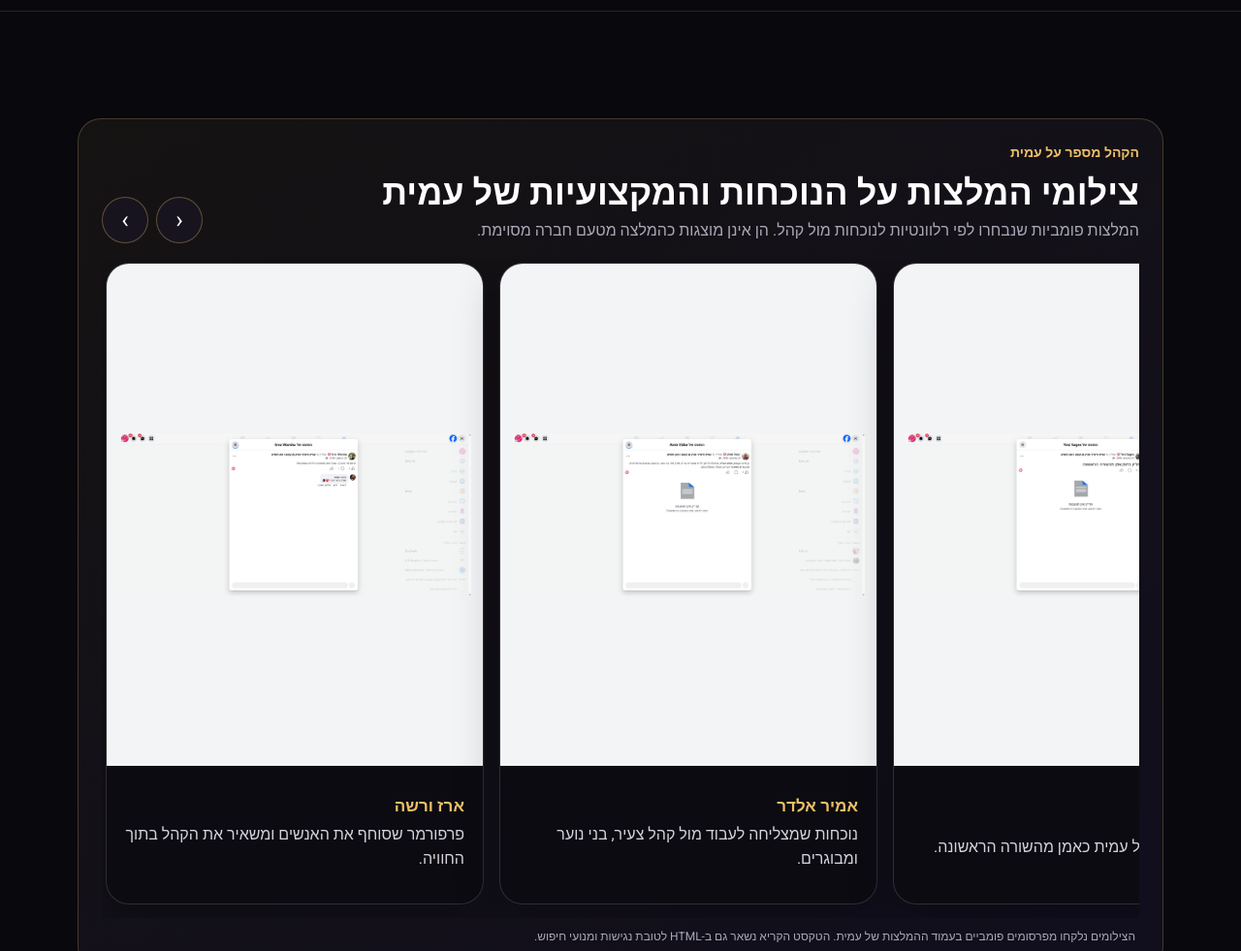
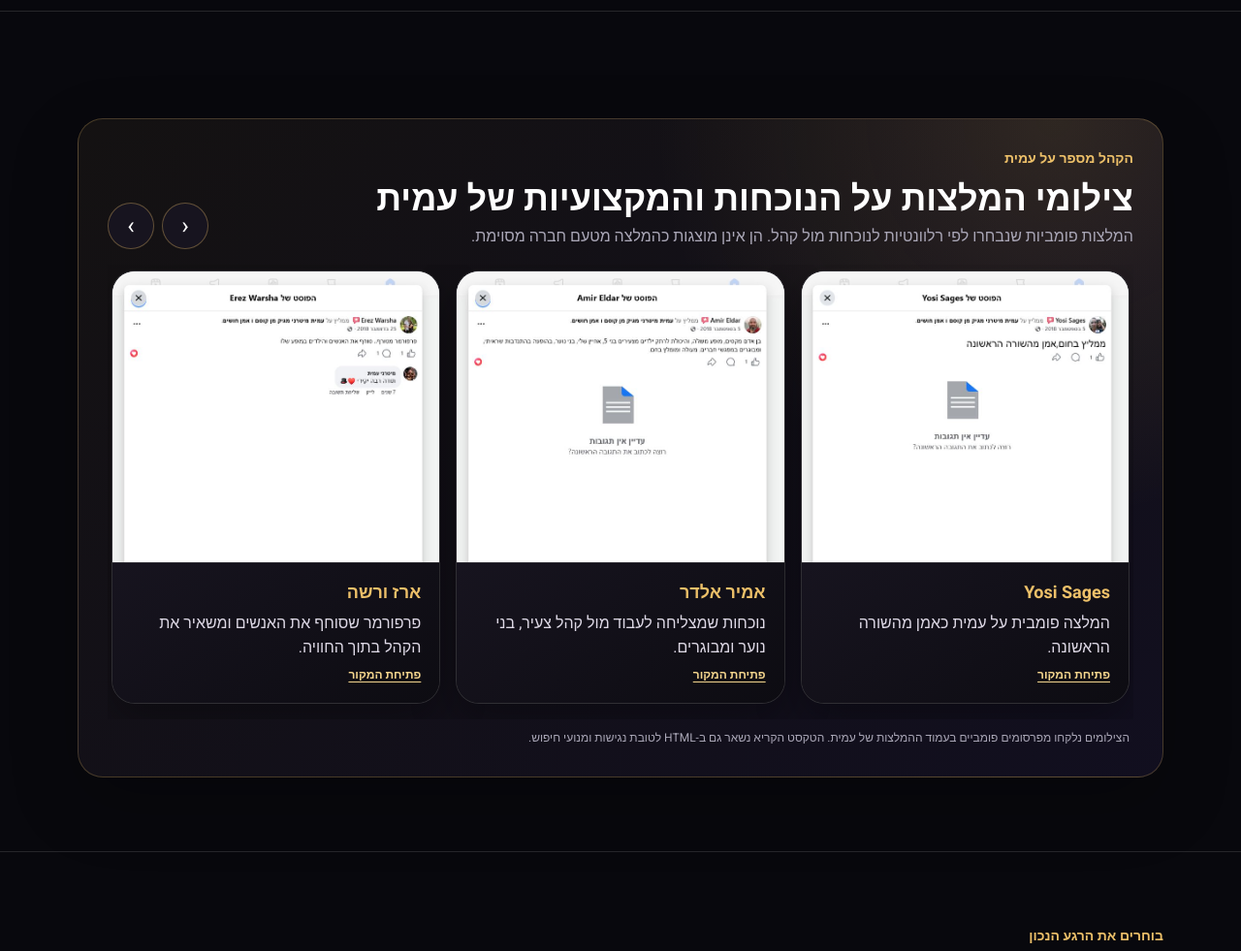
Before and after one commit to djskabi-png/amit-mitrani-experience, a plain HTML site: page shows-for-companies.html in a window 1280 px wide. Shown: the part 1240-2221 px from the top of the page at 97% size. Drawn offline with Linux system fonts and the light colour scheme; no server answers.

Commit message:
Polish corporate testimonial gallery

```diff
--- a/shows-for-companies.html
+++ b/shows-for-companies.html
@@ -130,7 +130,7 @@
     .feedback-card h3 { margin:9px 0 7px; font-size:20px; }
     .feedback-card p { margin:0; color:var(--muted); line-height:1.7; }
     .feedback-source { display:inline-block; margin-top:14px; color:var(--gold); font-size:12px; font-weight:900; text-decoration:underline; text-underline-offset:3px; }
-    .review-gallery { margin-top:34px; padding:24px; border:1px solid rgba(237,192,105,.24); border-radius:24px; background:linear-gradient(145deg,rgba(237,192,105,.06),rgba(139,104,255,.07)); }
+    .review-gallery { margin-top:34px; padding:clamp(18px,3vw,30px); overflow:hidden; border:1px solid rgba(237,192,105,.24); border-radius:26px; background:radial-gradient(circle at 90% 0,rgba(237,192,105,.13),transparent 34%),linear-gradient(145deg,rgba(237,192,105,.055),rgba(139,104,255,.075)); box-shadow:0 26px 70px rgba(0,0,0,.22); }
     .review-gallery-head { display:flex; align-items:end; justify-content:space-between; gap:18px; margin-bottom:16px; }
     .review-gallery-head h3 { margin:5px 0 0; font-size:clamp(25px,3vw,36px); }
     .review-gallery-head p { margin:0; color:var(--muted); line-height:1.6; }
@@ -138,14 +138,16 @@
     .review-control { width:48px; height:48px; display:grid; place-items:center; border:1px solid rgba(237,192,105,.35); border-radius:50%; color:white; background:#17141f; font-size:25px; cursor:pointer; }
     .review-control:hover,.review-control:focus-visible { color:#17111d; background:var(--gold); }
     .review-control:focus-visible { outline:3px solid white; outline-offset:3px; }
-    .review-track { display:flex; gap:16px; overflow-x:auto; padding:4px 4px 14px; direction:ltr; scroll-snap-type:x mandatory; scroll-padding-inline:4px; overscroll-behavior-inline:contain; scrollbar-color:var(--gold) rgba(255,255,255,.08); }
-    .review-slide { flex-grow:0; flex-shrink:0; flex-basis:min(640px,84vw); margin:0; overflow:hidden; border:1px solid rgba(255,255,255,.14); border-radius:20px; direction:rtl; scroll-snap-align:center; background:#0c0b11; box-shadow:0 16px 45px rgba(0,0,0,.28); }
-    .review-slide a { display:block; color:white; }
-    .review-slide img { width:100%; height:auto; aspect-ratio:4 / 3; display:block; object-fit:cover; object-position:center top; background:#f3f4f6; }
-    .review-slide figcaption { display:grid; gap:5px; padding:17px 19px 20px; }
-    .review-slide figcaption strong { color:var(--gold); font-size:17px; }
-    .review-slide figcaption span { color:#d6d1dc; line-height:1.55; }
-    .review-slide a:hover img,.review-slide a:focus-visible img { filter:brightness(1.05); }
+    .review-track { display:flex; justify-content:center; gap:16px; overflow-x:auto; padding:6px 4px 16px; direction:ltr; scroll-snap-type:x mandatory; scroll-padding-inline:4px; overscroll-behavior-inline:contain; scrollbar-color:var(--gold) rgba(255,255,255,.08); }
+    .review-slide { flex:1 1 0; min-width:0; max-width:360px; margin:0; overflow:hidden; border:1px solid rgba(255,255,255,.15); border-radius:22px; direction:rtl; scroll-snap-align:center; background:#0c0b11; box-shadow:0 18px 48px rgba(0,0,0,.32); transition:transform .25s ease,border-color .25s ease,box-shadow .25s ease; }
+    .review-slide a { display:block; overflow:hidden; color:white; text-decoration:none; direction:ltr; }
+    .review-gallery .review-slide img { position:relative; left:50%; width:250%; max-width:none; height:300px; aspect-ratio:auto; padding:0; display:block; transform:translateX(-50%); object-fit:cover; object-position:center top; background:#f3f4f6; transition:filter .25s ease; }
+    .review-slide figcaption { position:relative; display:grid; min-height:116px; gap:6px; padding:17px 19px 20px; border-top:1px solid rgba(255,255,255,.11); direction:rtl; background:linear-gradient(145deg,#17141f,#0d0c12); }
+    .review-slide figcaption::after { content:"פתיחת המקור"; align-self:end; color:#f4d58d; font-size:12px; font-weight:800; text-decoration:underline; text-underline-offset:3px; }
+    .review-slide figcaption strong { color:var(--gold); font-size:18px; }
+    .review-slide figcaption span { color:#ded9e6; line-height:1.55; }
+    .review-slide:hover { transform:translateY(-4px); border-color:rgba(237,192,105,.48); box-shadow:0 24px 58px rgba(0,0,0,.4); }
+    .review-slide a:hover img,.review-slide a:focus-visible img { filter:brightness(1.035) contrast(1.02); }
     .review-slide a:focus-visible { outline:3px solid var(--gold); outline-offset:-3px; }
     .review-gallery-note { margin:10px 4px 0; color:var(--muted); font-size:12px; line-height:1.6; }
     .more-media { display:grid; grid-template-columns:repeat(2,minmax(0,1fr)); gap:14px; margin-top:18px; }
@@ -262,7 +264,9 @@
       .review-gallery { padding:17px; }
       .review-gallery-head { align-items:start; flex-direction:column; }
       .review-controls { align-self:flex-end; }
-      .review-slide { flex-basis:92%; }
+      .review-track { justify-content:flex-start; }
+      .review-slide { flex:0 0 min(86%,340px); max-width:none; }
+      .review-gallery .review-slide img { height:270px; }
       .more-media { grid-template-columns:1fr; }
       .media-preview { min-height:245px; }
       .nav-links a:not(.btn) { display:none; }
```
